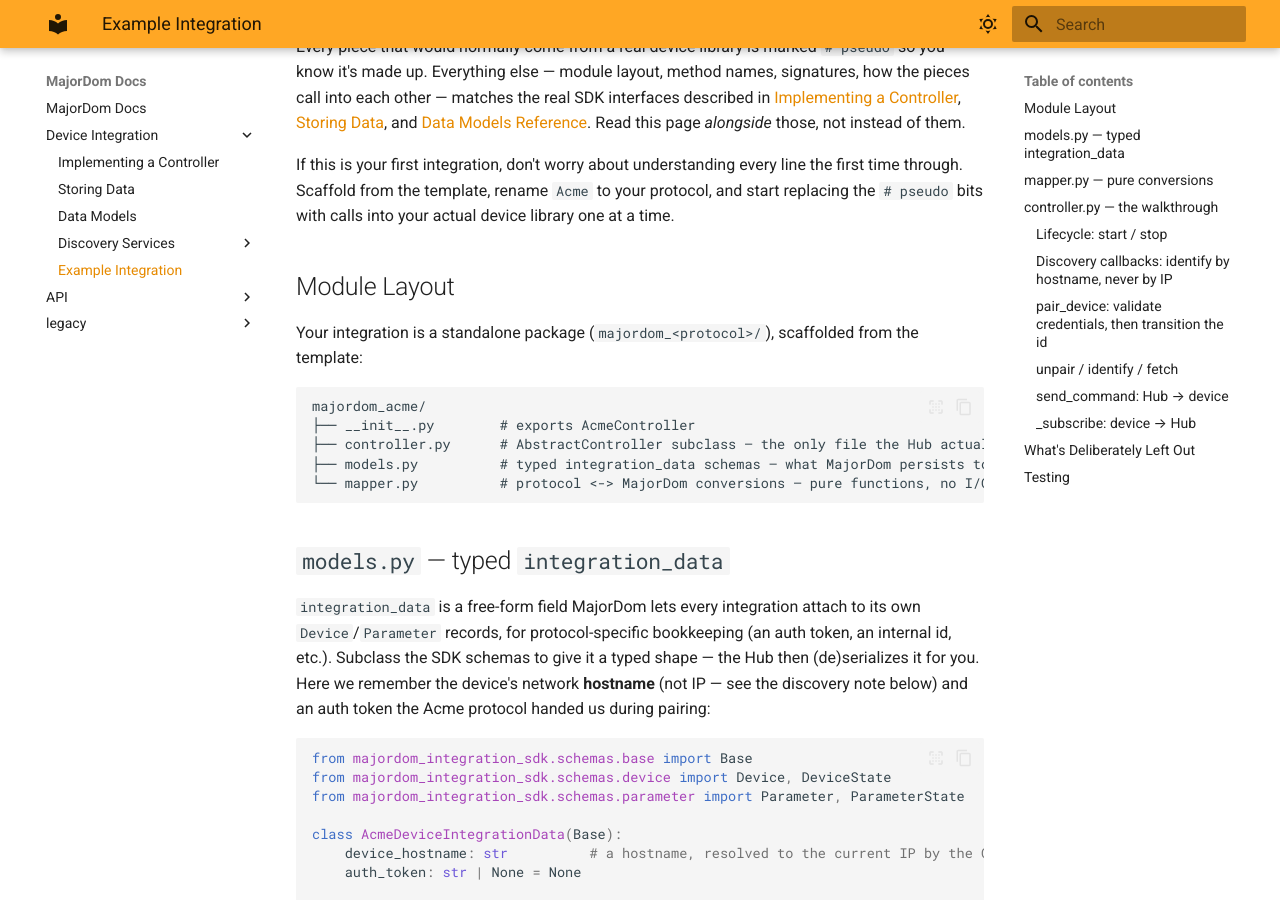
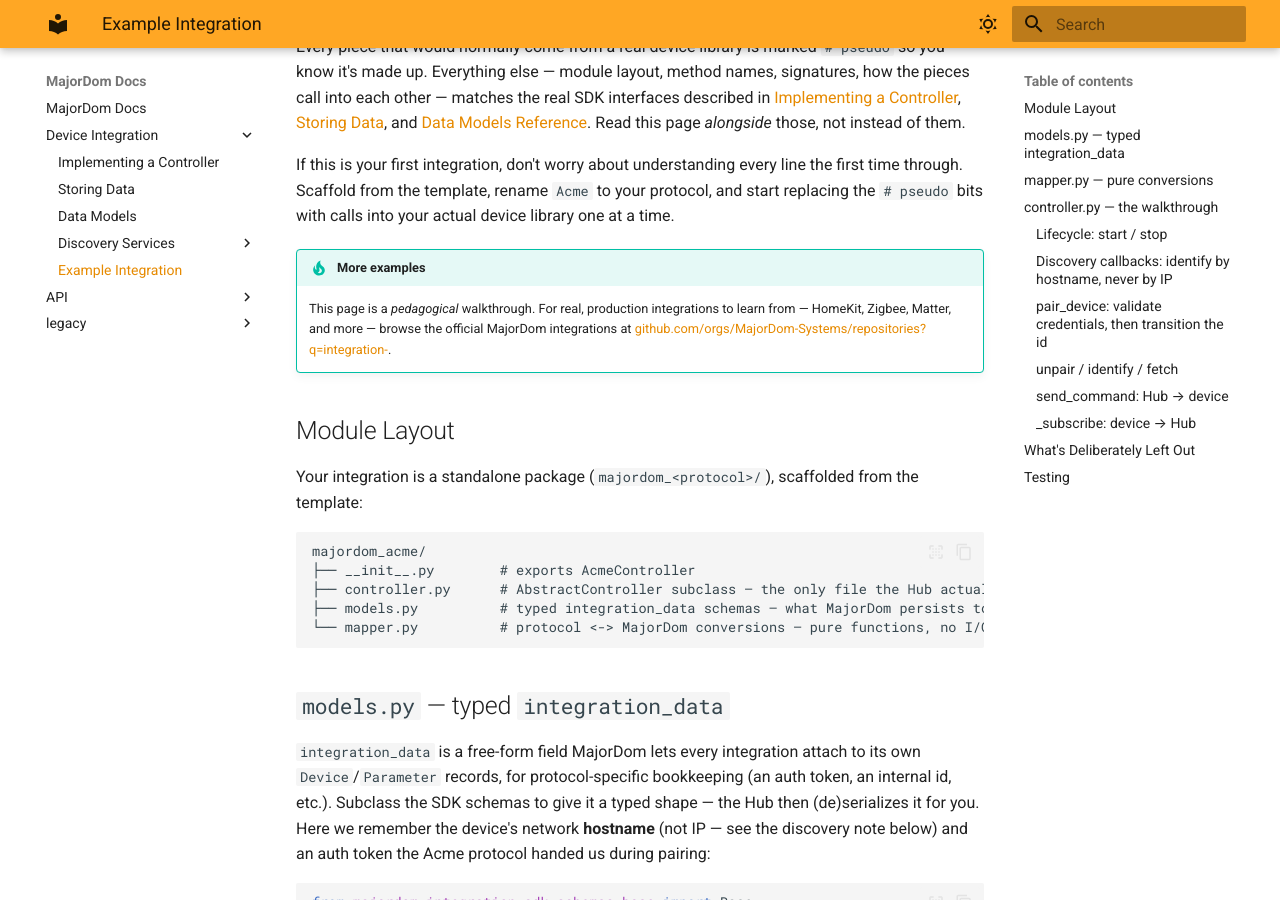
Before and after one commit to ParkerIndustries/MajorDom-Docs, an MkDocs documentation site: the page built from docs/device-integration/example-integration.md, in a window 1280 px wide and 900 px high, scrolled down 330 px. Built offline with MkDocs 1.6.1 and Material for MkDocs 9.7.7, drawn with Linux system fonts in a browser that asks for light colours.

Commit message:
device-integration example: link to the official integration repos for real examples

```diff
--- a/docs/device-integration/example-integration.md
+++ b/docs/device-integration/example-integration.md
@@ -15,6 +15,11 @@ each other — matches the real SDK interfaces described in
 If this is your first integration, don't worry about understanding every line the first time
 through. Scaffold from the template, rename `Acme` to your protocol, and start replacing the
 `# pseudo` bits with calls into your actual device library one at a time.
+
+!!! tip "More examples"
+    This page is a *pedagogical* walkthrough. For real, production integrations to learn from —
+    HomeKit, Zigbee, Matter, and more — browse the official MajorDom integrations at
+    [github.com/orgs/MajorDom-Systems/repositories?q=integration-](https://github.com/orgs/MajorDom-Systems/repositories?q=integration-).
 
 ## Module Layout
 
```
